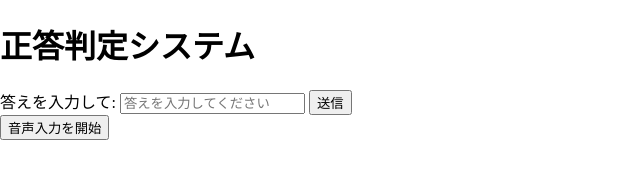
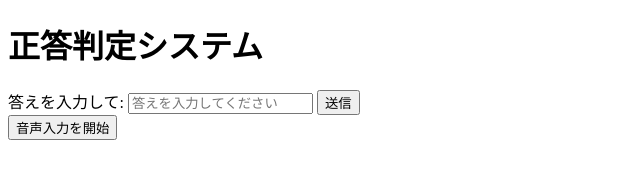
Before and after one commit to sayakaoo/my-mathclass-project, a website: page public/index.html in a window 1280 px wide. Shown: the whole page, without its empty margins (0-640 px from the left). Drawn offline with Linux system fonts and the light colour scheme.

Commit message:
Update your message here

```diff
--- a/public/index.html
+++ b/public/index.html
@@ -6,8 +6,6 @@
   <meta http-equiv="Content-Security-Policy" content="default-src 'self'; style-src 'self' 'unsafe-inline'; script-src 'self' https://vercel.live;">
   <meta http-equiv="Content-Security-Policy" content="default-src 'self'">
 
-  <!-- 外部CSSを読み込む -->
-<link rel="stylesheet" href="styles.css">
 
   <title>正答判定</title>
 </head>
```
